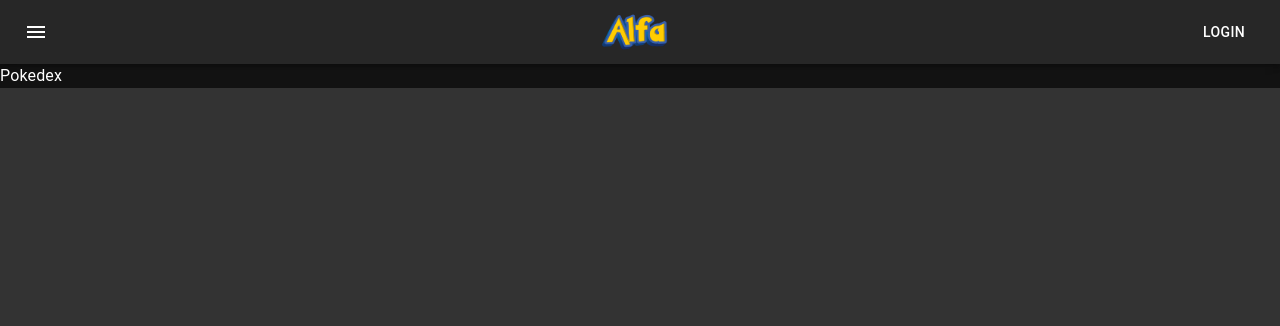
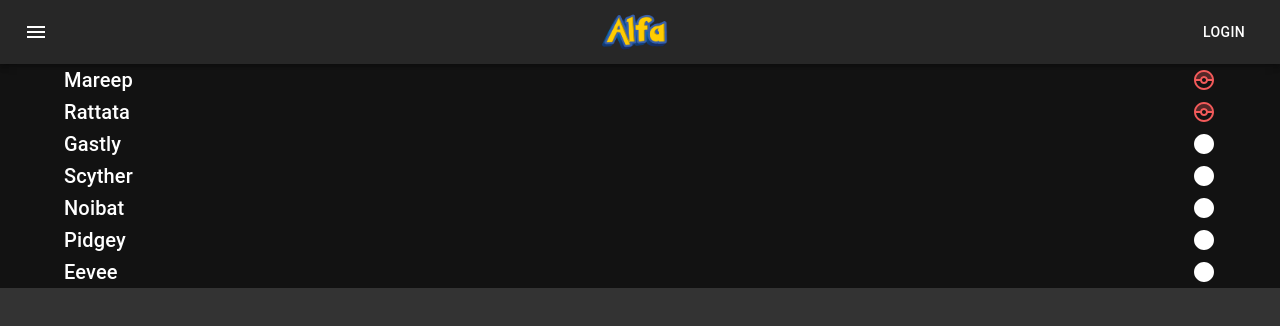
Before and after one commit to calebscode/pokemon-alfa, a React (Vite) app: page /pokedex in a window 1280 px wide. Shown: the top 326 px of the page. Built offline with nearby package versions, Linux system fonts and the light colour scheme; data requests are answered from the project's data file.

Commit message:
basic fetch + render of pokedex data

```diff
--- a/src/index.css
+++ b/src/index.css
@@ -40,3 +40,13 @@
   display: flex;
   align-items: center;
 }
+
+.dex-entry {
+  display: flex;
+  align-items: center;
+  justify-content: space-between;
+}
+
+.caught-icon {
+  color: hsl(0, 85%, 65%);
+}
--- /dev/null
+++ b/src/pages/pokedex/DexEntry.jsx
@@ -0,0 +1,20 @@
+import { CatchingPokemonTwoTone } from "@mui/icons-material";
+import CircleIcon from '@mui/icons-material/Circle';
+import { Box, Typography } from "@mui/material";
+
+export default function DexEntry({ entry }) {
+  const {
+    name,
+    isCaught
+  } = entry;
+
+  return (
+    <Box className="dex-entry">
+      <Typography variant="h6">{name}</Typography>
+      {isCaught ?
+      <CatchingPokemonTwoTone className="caught-icon"/>
+      :
+      <CircleIcon/>}
+    </Box>
+  );
+}
--- /dev/null
+++ b/src/pages/pokedex/DexEntryList.jsx
@@ -0,0 +1,11 @@
+import DexEntry from "./DexEntry";
+
+export default function DexEntryList({ entries }) {
+  return (
+    <div className="item-list">
+      {entries.map((entry) => (
+          <DexEntry key={entry.name} entry={entry} />
+        ))}
+    </div>
+  )
+}
--- a/src/pages/pokedex/Pokedex.jsx
+++ b/src/pages/pokedex/Pokedex.jsx
@@ -1,5 +1,16 @@
+import useFetch from "../../../lib/useFetch";
+import { Container } from "@mui/material";
+import DexEntryList from "./DexEntryList";
+
 export default function Pokedex() {
+  const url = "http://localhost:3000/users/1/"
+  const { error, isPending, data } = useFetch(url)
+
   return (
-    <div>Pokedex</div>
-  )
+    <Container className="pokedex">
+      { error && <div className="error">Error: { error }</div> }
+      { isPending && <div>Loading...</div> }
+      { data && <DexEntryList entries={data.trainerData.pokedex} /> }
+    </Container>
+  );
 }
--- a/src/util/DrawerNav.jsx
+++ b/src/util/DrawerNav.jsx
@@ -30,15 +30,15 @@
       path: '/trainer'
     },
     {
-      text: "Map",
-      icon: <MapIcon/>,
-      path: '/map'
-    },
-    {
       text: "Pokédex",
       icon: <ChecklistIcon/>,
       path: '/pokedex'
     },
+    {
+      text: "Map",
+      icon: <MapIcon/>,
+      path: '/map'
+    }
   ]
 
   return (
```
